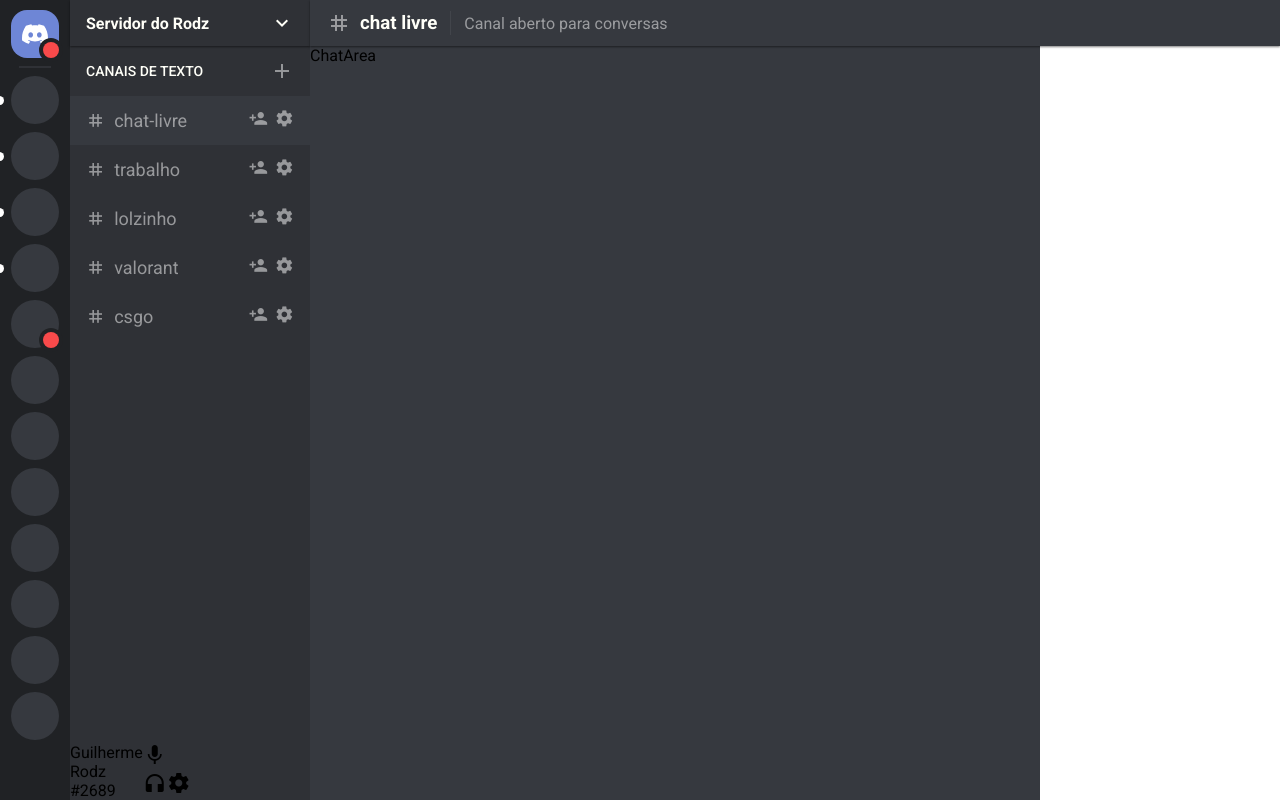
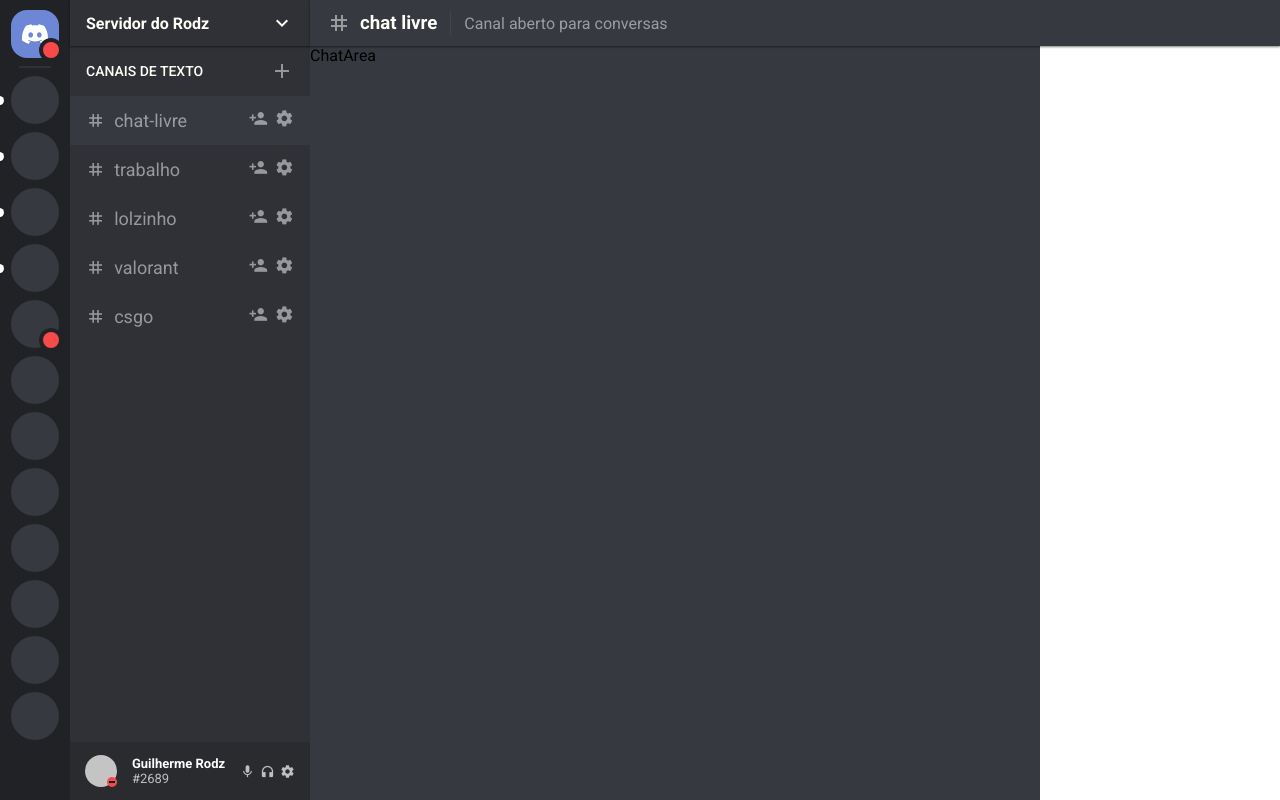
Before and after one commit to barbosadiego/discord-vue, a Vue app: page / in a window 1280 px wide. Built offline with nearby package versions, Linux system fonts and the light colour scheme.

Commit message:
user component style

```diff
--- a/src/components/User.vue
+++ b/src/components/User.vue
@@ -1,12 +1,14 @@
 <template>
   <div class="user">
-    <div class="avatar"></div>
+    <div class="avatar">
+      <div class="line"></div>
+    </div>
     <div class="info">
-      <p>Guilherme Rodz</p>
+      <p class="name">Guilherme Rodz</p>
       <p>#2689</p>
     </div>
     <div class="actions">
-      <span class="material-icons">microfone</span>
+      <span class="material-icons">mic</span>
       <span class="material-icons">headphones</span>
       <span class="material-icons">settings</span>
     </div>
@@ -21,8 +23,17 @@
 
 <style lang="scss" scoped>
 .user{
+  grid-row: 3/4;
+  grid-column: 2/3;
   margin-top: auto;
   display: flex;
+  align-items: center;
+  justify-content: center;
+  gap: 15px;
+  color: rgba($color: #fff, $alpha: .7);
+  background-color: #292B2F;
+  z-index: 5;
+  padding: 13px 0;
 
   .avatar{
     width: 32px;
@@ -30,6 +41,54 @@
     border-radius: 50%;
     background-color: #c4c4c4;
     display: block;
+    flex-shrink: 0;
+    position: relative;
+
+    .line{
+      display: flex;
+      align-items: center;
+      justify-content: center;
+      width: 10px;
+      height: 10px;
+      border-radius: 50%;
+      position: absolute;
+      background-color: var(--notification-color);
+      bottom: 0px;
+      right: 0px;
+
+      &::after{
+        content: '';
+        display: block;
+        width: 6px;
+        height: 2px;
+        position: absolute;
+        background-color: #000;
+      }
+    }
+  }
+
+  .info, .actions{
+    display: flex;
+  }
+
+  .info{
+    flex-direction: column;
+
+    p{
+      font-size: 13px;
+    }
+
+    .name{
+      font-weight: 700;
+      color: #fff;
+    }
+  }
+
+  .actions{
+    gap: 5px;
+    .material-icons{
+      font-size: 15px;
+    }
   }
 }
 
```
